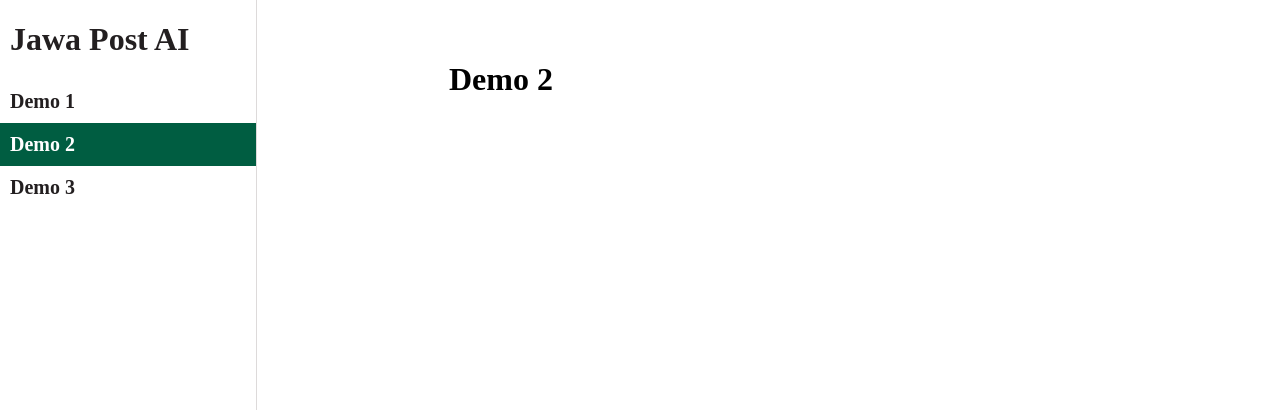
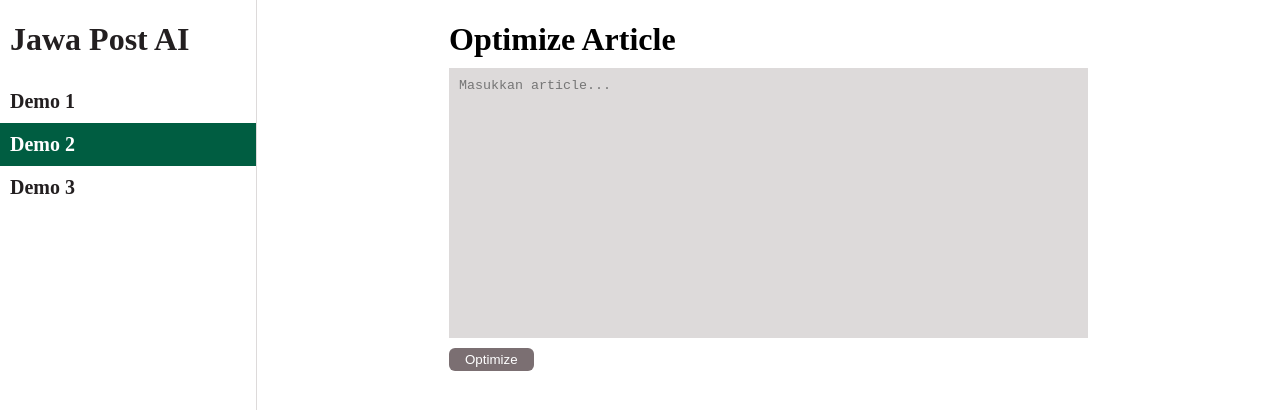
Before and after one commit to babymagnum/jawapost-ai, a Next.js app: page / in a window 1280 px wide. Both pictures are taken after a click on the element "Demo 2". Shown: the top 410 px of the page. Built offline with nearby package versions, Linux system fonts and the light colour scheme.

Commit message:
Update: create api for optimize article

```diff
--- a/package.json
+++ b/package.json
@@ -14,8 +14,6 @@
     "html-to-text": "^9.0.5",
     "langchain": "^0.0.146",
     "next": "latest",
-    "playwright": "^1.41.2",
-    "puppeteer": "^19.11.1",
     "react": "18.2.0",
     "react-dom": "18.2.0",
     "react-loader-spinner": "^6.1.6",
--- a/pages/api/chatbot_article.ts
+++ b/pages/api/chatbot_article.ts
@@ -13,8 +13,6 @@
     const lastAIMessage = request.body.lastAIMessage ?? '';
     const lastUserMessage = request.body.lastUserMessage ?? '';
 
-    console.log(`lastAIMessage ==> ${lastAIMessage}`)
-    console.log(`lastUserMessage ==> ${lastUserMessage}`)
     try {
         if (!existsSync(articleTempDir)) {
             setResponseError(500, 'Anda belum mencari article!, silakan cari article terlebih dahulu', response)
--- a/pages/api/extract_article.ts
+++ b/pages/api/extract_article.ts
@@ -7,8 +7,6 @@
 import { chatModel, embeddings } from "../helpers/openai_instance";
 import { HumanMessage, SystemMessage } from "langchain/schema";
 import { extractDataPrompts } from "./prompts/extract_article_prompts";
-import { PuppeteerWebBaseLoader } from "langchain/document_loaders/web/puppeteer";
-import { PlaywrightWebBaseLoader } from "langchain/document_loaders/web/playwright";
 
 export default async function handler(request: NextApiRequest, response: NextApiResponse<ExtractArticleModel>) {
     const url = request.body.url || '';
--- /dev/null
+++ b/pages/api/optimize_article.ts
@@ -0,0 +1,41 @@
+import { NextApiRequest, NextApiResponse } from "next";
+import { StandartModel } from "./model/standart_model";
+import { chatModel } from "../helpers/openai_instance";
+import { HumanMessage, SystemMessage } from "langchain/schema";
+import { optimizeArticlePrompts } from "./prompts/optimize_article_prompts";
+
+export default async function handler(request: NextApiRequest, response: NextApiResponse<StandartModel>) {
+    const article: string = request.body.article ?? []
+
+    try {
+        const result = await chatModel(0.3, 0.8).call([
+            new SystemMessage(optimizeArticlePrompts),
+            new HumanMessage(`
+            ==== Artikel / Berita ====
+
+            ${article}
+
+            ==== Artikel / Berita ===
+            `),
+        ]);
+
+        response.status(200).json({
+            message: 'Success',
+            content: result.content
+        })
+    } catch (error) {
+        console.log(error)
+
+        if (error.response) {
+            setResponseError(error.response.status, error.response.data, response)
+        } else {
+            setResponseError(500, "An error occurred during your request.", response)
+        }
+    }
+}
+
+function setResponseError(statusCode: number, message: string, response: NextApiResponse<StandartModel>) {
+    response.status(statusCode).json({
+        message: message,
+    })
+}
--- /dev/null
+++ b/pages/api/prompts/optimize_article_prompts.ts
@@ -0,0 +1,33 @@
+export const optimizeArticlePrompts = `
+Anda akan bertugas sebagai seorang editor profesional yang akan menulis ulang sebuah article/berita yang diberikan oleh client. Berikut ini adalah beberapa point penting yang harus anda sesuaikan ketika menulis ulang article/berita
+
+1. Tujuan:
+Tujuan dari penulisan ini adalah untuk mendapatkan article baru yang sejenis sehingga bisa menambah opsi untuk para pembaca?
+
+2. Ubah Struktur Kalimat:
+Modifikasi struktur kalimat untuk menghindari pengulangan dan membuat teks lebih mudah dipahami. Juga, pastikan bahwa alur informasi logis dan terstruktur dengan baik.
+
+3. Gaya Penulisan yang Berbeda:
+Coba gunakan gaya penulisan yang berbeda. Jika artikel awalnya formal, Anda mungkin ingin membuatnya lebih santai atau sebaliknya.
+
+4. Sunting dan Perbaiki:
+Selalu lakukan proses penyuntingan untuk memeriksa tata bahasa, ejaan, dan kejelasan tulisan. Pastikan bahwa artikel terdengar alami dan mudah dipahami.
+
+5. Sesuaikan Panjang Teks:
+Sesuaikan panjang artikel sesuai kebutuhan. Jangan takut untuk memotong bagian yang tidak penting atau menambahkan informasi lebih lanjut jika diperlukan.
+
+6. Gunakan Kembali Ide Utama:
+Identifikasi ide utama atau poin kunci dalam artikel asli, dan pastikan Anda mempertahankan esensi dari ide-ide tersebut. Ini membantu memastikan bahwa inti dari artikel tetap utuh.
+
+7. Optimasi SEO:
+Jika Anda menulis untuk web, pastikan untuk memperhatikan optimasi mesin pencari (SEO). Pilih kata kunci yang relevan dan masukkan mereka secara alami ke dalam teks.
+
+8. Beri Judul yang Menarik:
+Jika artikel asli memiliki judul yang kurang menarik, cobalah untuk membuat judul yang lebih menarik dan menggugah minat pembaca.
+
+9. Gunakan bahasa yang sama
+Jangan mengganti bahasa, apabila article/berita awal menggunakan bahasa indonesia, maka gunakanlah kembali bahasa indonesia untuk menulis ulang article/berita nya
+
+10. Sunting dan Perbaiki
+Selalu lakukan proses penyuntingan untuk memeriksa tata bahasa, ejaan, dan kejelasan tulisan. Hilangkan kalimat yang tidak relevan dengan penulisan artikel/berita
+`
--- a/pages/index.tsx
+++ b/pages/index.tsx
@@ -1,9 +1,9 @@
 import Head from 'next/head';
 import { Colors } from './helpers/const_strings';
-import { FC, useMemo, useState } from 'react';
-import MemoDemo1 from './modules/demo1/demo1';
-import MemoDemo2 from './modules/demo2/demo2';
-import MemoDemo3 from './modules/demo3/demo3';
+import { FC, useState } from 'react';
+import Demo1 from './modules/demo1/demo1';
+import Demo2 from './modules/demo2/demo2';
+import Demo3 from './modules/demo3/demo3';
 
 export default function Home() {
   const [index, setIndex] = useState(0)
@@ -33,12 +33,12 @@
         </div>
         <div style={{ width: 1, height: '100%', backgroundColor: Colors.disableLight }} />
         {
-            [
-              <MemoDemo1 />,
-              <MemoDemo2 />,
-              <MemoDemo3 />
-            ][index]
-          }
+          [
+            <Demo1 />,
+            <Demo2 />,
+            <Demo3 />
+          ][index]
+        }
       </div>
     </>
   );
--- a/pages/modules/demo1/demo1.tsx
+++ b/pages/modules/demo1/demo1.tsx
@@ -1,4 +1,4 @@
-import { FC, UIEventHandler, memo, useEffect, useRef, UIEvent } from "react";
+import { memo } from "react";
 import { Colors } from "../../helpers/const_strings";
 import { CustomDiv } from "../../components/custom_div";
 import { UrlInput } from "./components/url_input";
@@ -11,7 +11,7 @@
     const setChatBoxVisible = useDemo1Store(state => state.setChatBoxVisible)
 
     return (
-        <div style={{ flex: 1, flexDirection: 'column', display: 'flex', overflowX: 'hidden', marginTop: '5vh' }}>
+        <div style={{ flex: 1, flexDirection: 'column', display: 'flex', overflowX: 'hidden', marginTop: '3vh' }}>
             <UrlInput />
             <ResultContent />
             <CustomDiv onDivClick={() => setChatBoxVisible(true)} borderRadius={1000} backgroundColor={Colors.genoa} style={{ position: 'absolute', width: 56, height: 56, justifyContent: 'center', alignItems: 'center', display: 'flex', bottom: 24, right: 24 }} children={(<IcChatBot width={26} height={26} fill={Colors.white} />)} />
--- a/pages/modules/demo2/demo2.tsx
+++ b/pages/modules/demo2/demo2.tsx
@@ -1,11 +1,43 @@
-import { FC, memo } from "react";
+import { FC, memo, useEffect } from "react";
+import { useDemo2Store } from "./demo2_store";
+import { Colors } from "../../helpers/const_strings";
+import { RequestState } from "../../interface/request_state";
+import { TailSpin } from "react-loader-spinner";
+import IcRetry from "../../../assets/svg/ic_retry.svg"
 
 interface Demo2Props { }
 
 const Demo2: FC<Demo2Props> = () => {
+    const article = useDemo2Store(state => state.article)
+    const setArticle = useDemo2Store(state => state.setArticle)
+    const optimizeArticle = useDemo2Store(state => state.optimizeArticle)
+    const buttonContent = useDemo2Store(state => state.buttonContent)
+    const loadingButtonContent = useDemo2Store(state => state.loadingButtonContent)
+    const generateState = useDemo2Store(state => state.generateState)
+    const result = useDemo2Store(state => state.result)
+
     return (
-        <div style={{ flex: 1, paddingLeft: '15vw', overflowX: 'hidden', overflowY: 'auto', paddingRight: '15vw', marginTop: '5vh' }}>
-            <h1>Demo 2</h1>
+        <div style={{ flex: 1, flexDirection: 'column', overflowY: 'auto', paddingInline: '15vw', display: 'flex', overflowX: 'hidden' }}>
+            <h1 style={{ marginBottom: 10 }}>Optimize Article</h1>
+            <textarea value={article} onChange={(event) => setArticle(event.target.value)} style={{ backgroundColor: Colors.disableLight, minHeight: 250, resize: 'none', border: 0, outline: 0, padding: 10, }} placeholder="Masukkan article..." />
+            {
+                generateState === RequestState.ERROR &&
+                <span style={{ whiteSpace: 'pre-wrap', marginTop: 4, }}>{result.message}</span>
+            }
+            <div style={{ flexDirection: 'row', marginBlock: 10 }}>
+                <button disabled={article === '' || generateState === RequestState.LOADING} onClick={() => {
+                    optimizeArticle()
+                    loadingButtonContent()
+                }} style={{ paddingInline: 16, paddingBlock: 4, backgroundColor: article === '' || generateState === RequestState.LOADING ? Colors.disableBold : Colors.success, border: 0, outline: 0, borderRadius: 6, color: Colors.white }}>
+                    {
+                        buttonContent
+                    }
+                </button>
+            </div>
+            {
+                generateState === RequestState.SUCCESS &&
+                <span style={{ whiteSpace: 'pre-wrap' }}>{result?.content ?? ''}</span>
+            }
         </div>
     )
 }
--- /dev/null
+++ b/pages/modules/demo2/demo2_store.ts
@@ -0,0 +1,84 @@
+import { create } from "zustand";
+import { RequestState } from "../../interface/request_state";
+import { StandartModel } from "../../api/model/standart_model";
+
+function delay(ms: number) {
+    return new Promise(resolve => setTimeout(resolve, ms));
+}
+
+interface State {
+    article: string
+    generateState: RequestState
+    result?: StandartModel
+    scrollPosition: number
+    buttonContent: string
+}
+
+interface Actions {
+    setArticle: (data: string) => void
+    setScrollPosition: (data: number) => void
+    optimizeArticle: () => void
+    loadingButtonContent: () => void
+}
+
+const initialState: State = {
+    article: '',
+    generateState: RequestState.IDLE,
+    scrollPosition: 0,
+    buttonContent: 'Optimize'
+}
+
+export const useDemo2Store = create<State & Actions>()((set, get) => {
+
+    async function optimizeArticle() {
+        try {
+            set(({ generateState: RequestState.LOADING }));
+            const response = await fetch("/api/optimize_article", {
+                method: "POST",
+                headers: {
+                    "Content-Type": "application/json",
+                },
+                body: JSON.stringify({
+                    article: get().article,
+                }),
+            });
+            set(({ generateState: response.status === 200 ? RequestState.SUCCESS : RequestState.ERROR }));
+
+            const data: StandartModel = await response.json();
+
+            if (response.status !== 200) {
+                alert(data.message ?? 'error!');
+                return;
+            }
+
+            // set the result
+            set(({ result: data }))
+        } catch (error) {
+            console.log(`fetch error: ${error}`)
+            // Consider implementing your own error handling logic here
+            alert(error.message);
+            set(({ generateState: RequestState.ERROR }));
+        }
+    }
+
+    return ({
+        ...initialState,
+        setArticle: (data) => set(({ article: data })),
+        setScrollPosition: (data) => set(({ scrollPosition: data })),
+        optimizeArticle: () => optimizeArticle(),
+        loadingButtonContent: async () => {
+            let dot = ''
+
+            while (get().generateState === RequestState.LOADING) {
+                dot += '.'
+                set(({ buttonContent: `Optimize${dot}` }))
+
+                if (dot === '...') dot = ''
+
+                await delay(500)
+            }
+
+            set(({ buttonContent: `Optimize` }))
+        }
+    })
+})
--- a/pages/modules/demo3/demo3.tsx
+++ b/pages/modules/demo3/demo3.tsx
@@ -16,8 +16,8 @@
     }
 
     return (
-        <div style={{ flex: 1, flexDirection: 'column', display: 'flex', overflowX: 'hidden', marginTop: '5vh' }}>
-            <h1 style={{marginInline: '15vw', marginTop: 0, marginBottom: 10}}>Generate Article</h1>
+        <div style={{ flex: 1, flexDirection: 'column', display: 'flex', overflowX: 'hidden' }}>
+            <h1 style={{marginInline: '15vw', marginBottom: 10}}>Generate Article</h1>
             {inputItem.map((element, index) => (
                 <InputItem input={element} index={index} />
             ))}
```
Also changed, not shown: pages/modules/demo3/components/result_content.tsx (+5 -4 lines), url-sources/temp-berita/docstore.json (+1 -1 lines), 2 other files (tests, documents, lock files or other folders).
